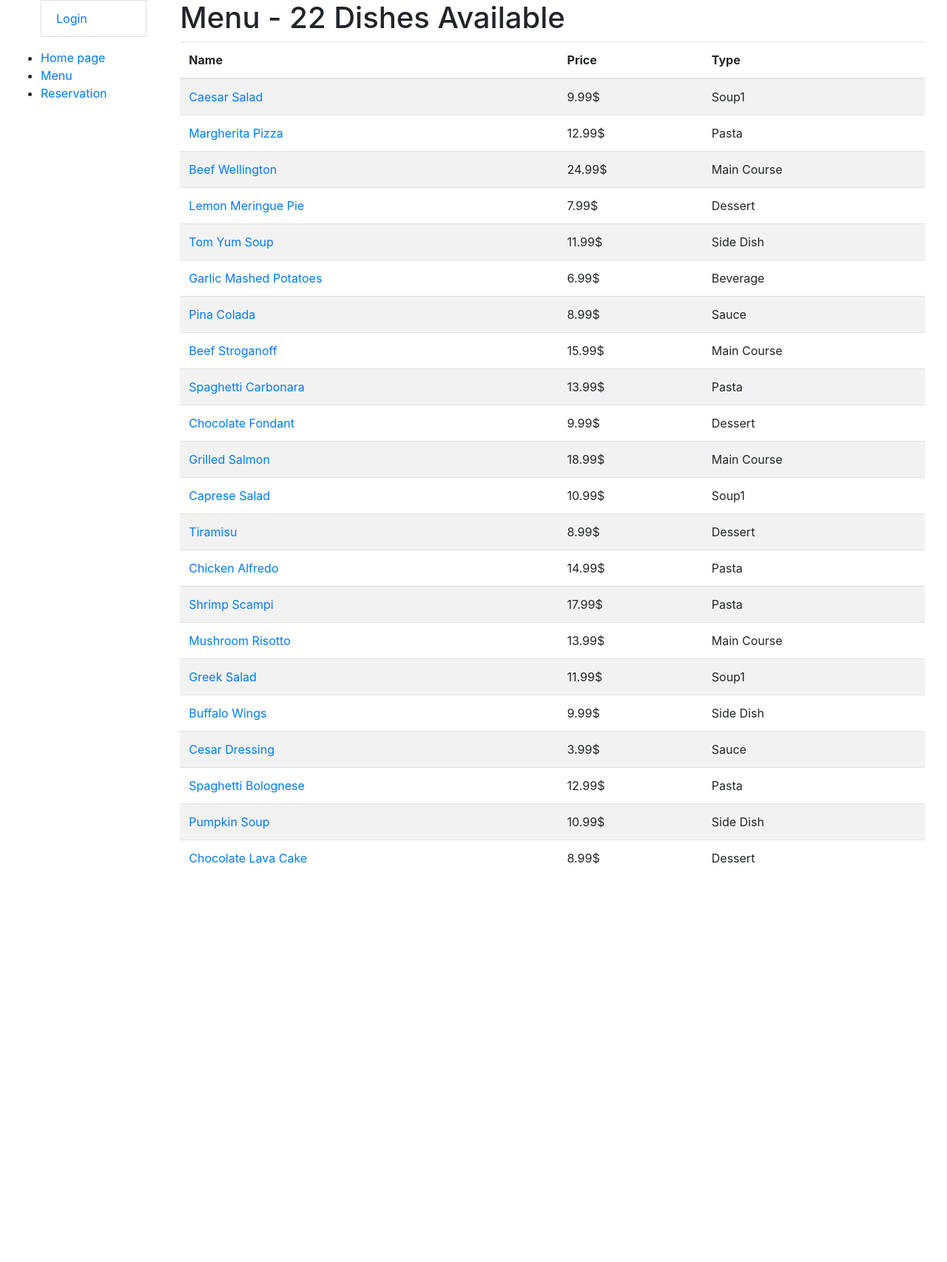
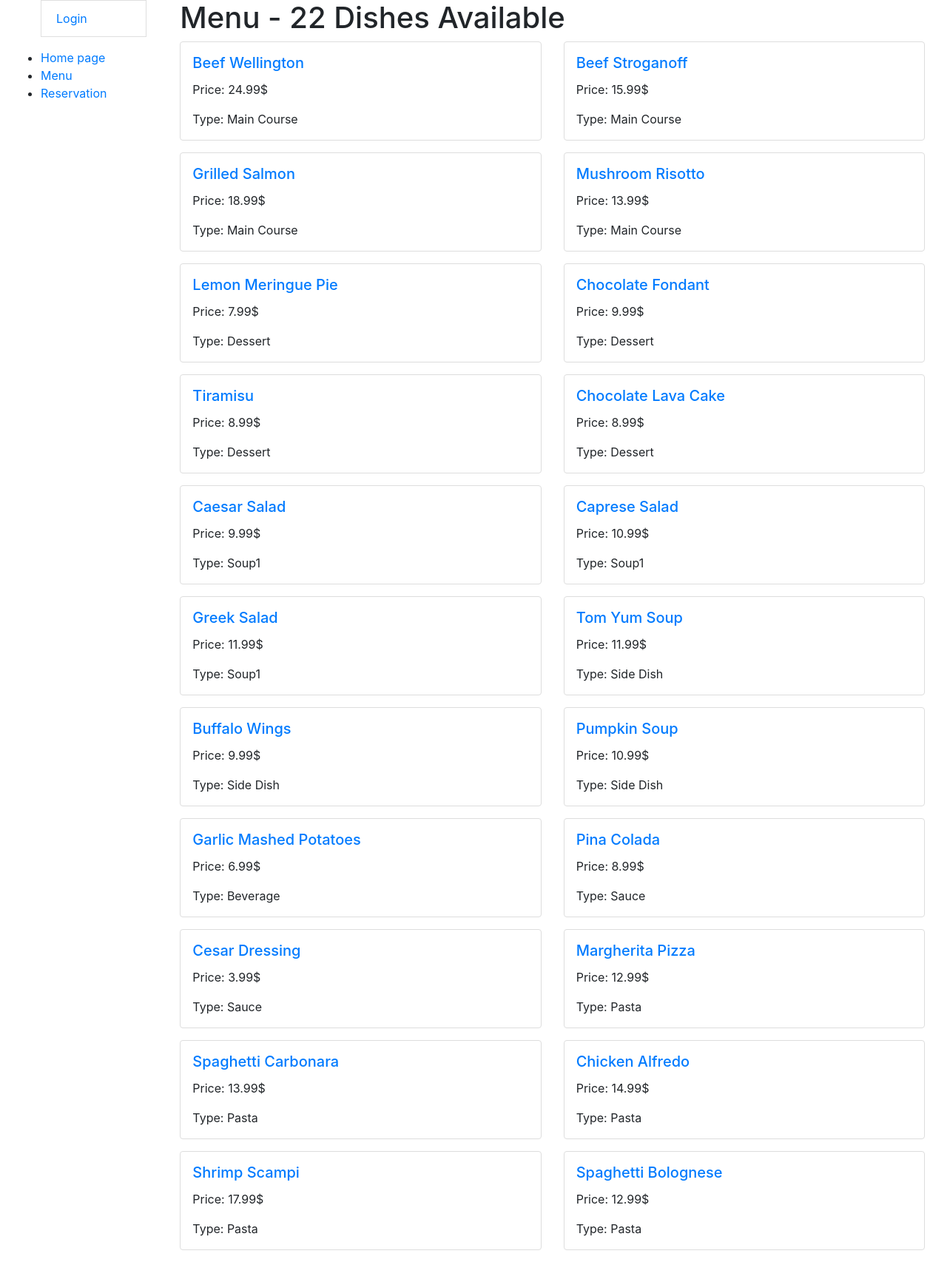
Before and after one commit to NikitaNikolaitsev/Kitcher-Restaurant-, a Django app: page /menu/ in a window 1280 px wide. Shown: the whole page at 74% size. Before the commit the page ends 1168 px from the top, so only its background shows below. Run offline with Django 4.2, Linux system fonts and the light colour scheme; data comes from the database, SQL or seed files in the repository.

Commit message:
add some more css style

```diff
--- a/kitcherapp/models.py
+++ b/kitcherapp/models.py
@@ -34,6 +34,9 @@ class Dish(models.Model):
     dish_type = models.ForeignKey(DishType, on_delete=models.CASCADE)
     cooks = models.ManyToManyField(Cook, blank=True, related_name="dishes")
 
+    class Meta:
+        ordering = ("dish_type",)
+
     def __str__(self):
         return self.name
 
--- a/static/style/styles.css
+++ b/static/style/styles.css
@@ -1,10 +1,32 @@
-.job-titles-container {
+.job-titles-container  {
     display: flex;
     flex-wrap: wrap;
     gap: 20px;
 }
 
-.job-title-section {
+.job-title-section  {
     flex: 1 1 calc(50% - 20px);
     box-sizing: border-box;
 }
+.row {
+  display: flex;
+  flex-wrap: wrap;
+}
+
+.col-md-6 {
+  flex: 0 0 50%;
+  max-width: 50%;
+}
+
+.mb-3 {
+  margin-bottom: 1rem;
+}
+
+.card {
+  border: 1px solid #ddd;
+  border-radius: 0.25rem;
+}
+
+.card-body {
+  padding: 1rem;
+}
--- a/templates/kitcher/menu/menu_view.html
+++ b/templates/kitcher/menu/menu_view.html
@@ -10,27 +10,22 @@
       </div>
     {% endif %}
 
-    <table class="table table-striped">
-      <thead>
-        <tr>
-          <th>Name</th>
-          <th>Price</th>
-          <th>Type</th>
-        </tr>
-      </thead>
-      <tbody>
-        {% for dish in dish_all_info %}
-          <tr>
-            <td><a href="{{ dish.get_absolute_url }}">{{ dish.name }}</a></td>
-            <td>{{ dish.price }}$</td>
-            <td>{{ dish.dish_type }}</td>
-          </tr>
-        {% empty %}
-          <tr>
-            <td colspan="3">No dishes available.</td>
-          </tr>
-        {% endfor %}
-      </tbody>
-    </table>
+    <div class="row">
+      {% for dish in dish_all_info %}
+        <div class="col-md-6 mb-3">
+          <div class="card">
+            <div class="card-body">
+              <h5 class="card-title"><a href="{{ dish.get_absolute_url }}">{{ dish.name }}</a></h5>
+              <p class="card-text">Price: {{ dish.price }}$</p>
+              <p class="card-text">Type: {{ dish.dish_type }}</p>
+            </div>
+          </div>
+        </div>
+      {% empty %}
+        <div class="col-12">
+          <p>No dishes available.</p>
+        </div>
+      {% endfor %}
+    </div>
   </div>
 {% endblock %}
```
